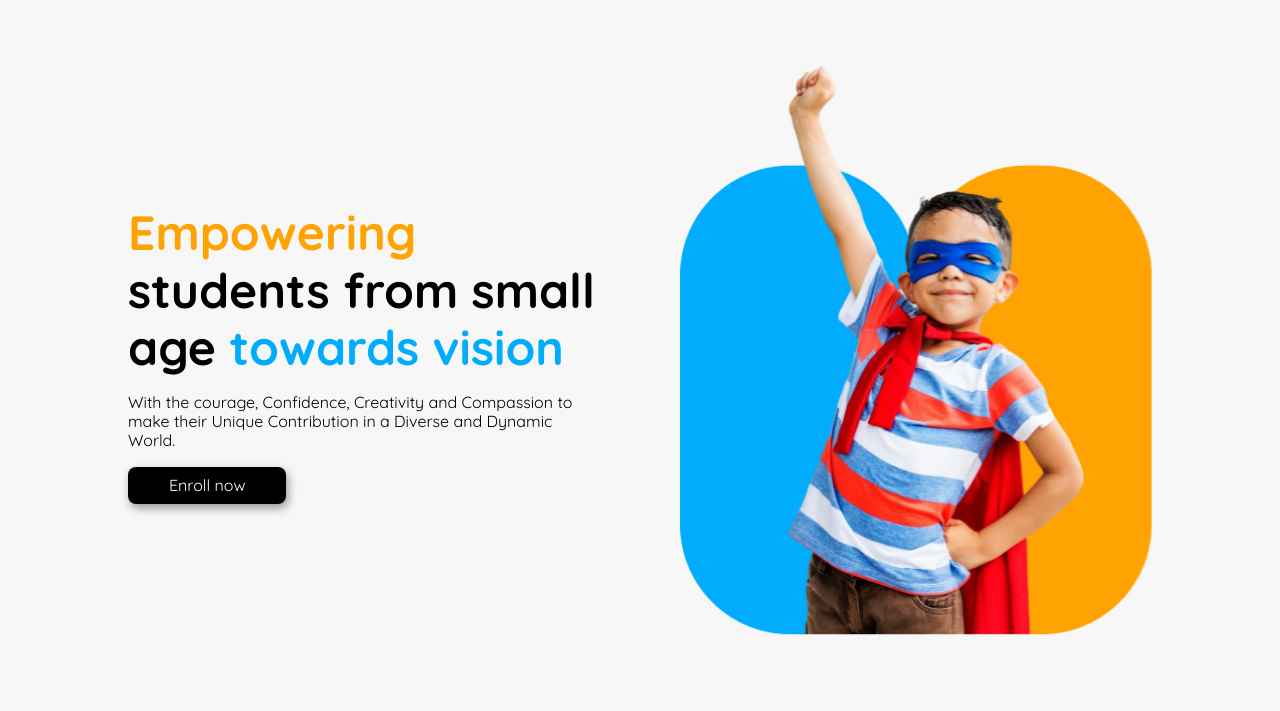
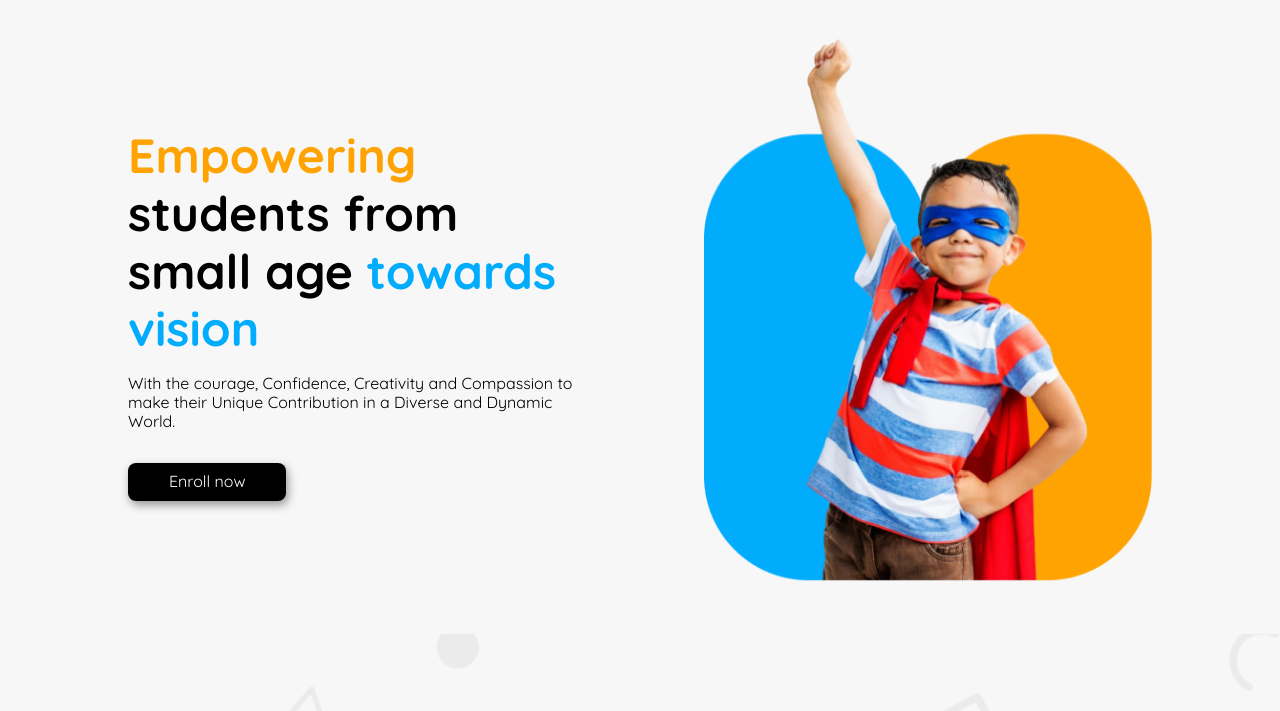
Before and after one commit to jakariya0dev/ph-a2-kids-school, a plain HTML site: page index.html in a window 1280 px wide. Shown: the part 88-799 px from the top of the page. Drawn offline with Linux system fonts and the light colour scheme.

Commit message:
hero img fixed

```diff
--- a/assets/css/style.css
+++ b/assets/css/style.css
@@ -26,6 +26,11 @@ html, body {
   line-height: 1.2;
   color: var(--text-color);
   background-color: #F7F7F7;
+}
+
+img{
+    max-width: 100%;
+    max-height: 100%;
 }
 
 a{
@@ -61,6 +66,7 @@ a{
 }
 section{
     padding: 5rem 0;
+    /* background-color: #FEA301; */
 }
 
 .container{
@@ -195,17 +201,19 @@ nav .logo span:hover::after{
     font-size: 1.5rem;
 }
 
+/* Hero area */
+
 #hero{
-    background: url('../images/hero.jpg') no-repeat center center/cover;
-    height: 90vh;
+    height: 80vh;
     display: flex;
-    gap: 5rem;
+    gap: 8rem;
     align-items: center;
 }
 
 .hero-content, .hero-img{
     flex: 1;
 }
+
 
 .hero-content .title{
     font-size: 3rem;
@@ -221,8 +229,17 @@ nav .logo span:hover::after{
     color: var(--secondary-color);
 }
 
+.hero-img{
+    padding: 5rem 2rem;
+    overflow: hidden;
+    margin: 0;
+    padding: 0;
+}
+
 .hero-img img{
     width: 100%;
+    height: 80vh;
+    object-fit: contain;
     animation: movingElemToTop 3s infinite;
 }
 
@@ -249,7 +266,7 @@ nav .logo span:hover::after{
     border: 1px solid #01adfd6f;
     background-color: var(--text-color-light);
     border-radius: var(--border-radius);
-    box-shadow: var(--box-shadow) inset;
+    box-shadow: var(--box-shadow);
     transition: var(--transition);
 }
 
@@ -480,6 +497,11 @@ footer .container{
         width: 90%;
     }
 
+    section {
+        padding: 2.8rem 0;
+        /* background-color: #FEA301; */
+    }
+
     /* --------------Navbar------------------ */
     .nav-menu, .btn-contact{
         display: none;
@@ -494,6 +516,7 @@ footer .container{
         flex-direction: column;
         text-align: center;
         height: auto;
+        gap: 4rem;
     }
 
     .hero-content{
@@ -502,6 +525,11 @@ footer .container{
 
     .hero-img{
         order: 1;
+        padding: 0;
+    }
+
+    .hero-img img{
+        height: auto;
     }
 
     /* ----------------Course-------------------- */
--- a/index.html
+++ b/index.html
@@ -29,10 +29,10 @@
 
             <section id="hero">
                 <div class="hero-content">
-                    <h1 class="title">
+                    <h1 class="title mb-1">
                         <span>Empowering </span>students from small age <span>towards vision</span>
                     </h1>
-                    <p class="mb-1">With the courage, Confidence, Creativity and Compassion to make their Unique Contribution in a Diverse and Dynamic World.</p>
+                    <p class="mb-2">With the courage, Confidence, Creativity and Compassion to make their Unique Contribution in a Diverse and Dynamic World.</p>
                     <a href="#" class="btn-secondary">Enroll now</a>
                 </div>
                 <div class="hero-img">
@@ -40,8 +40,6 @@
                 </div>
             </section>
         </div>
-
-
 
     </header>
 
```
